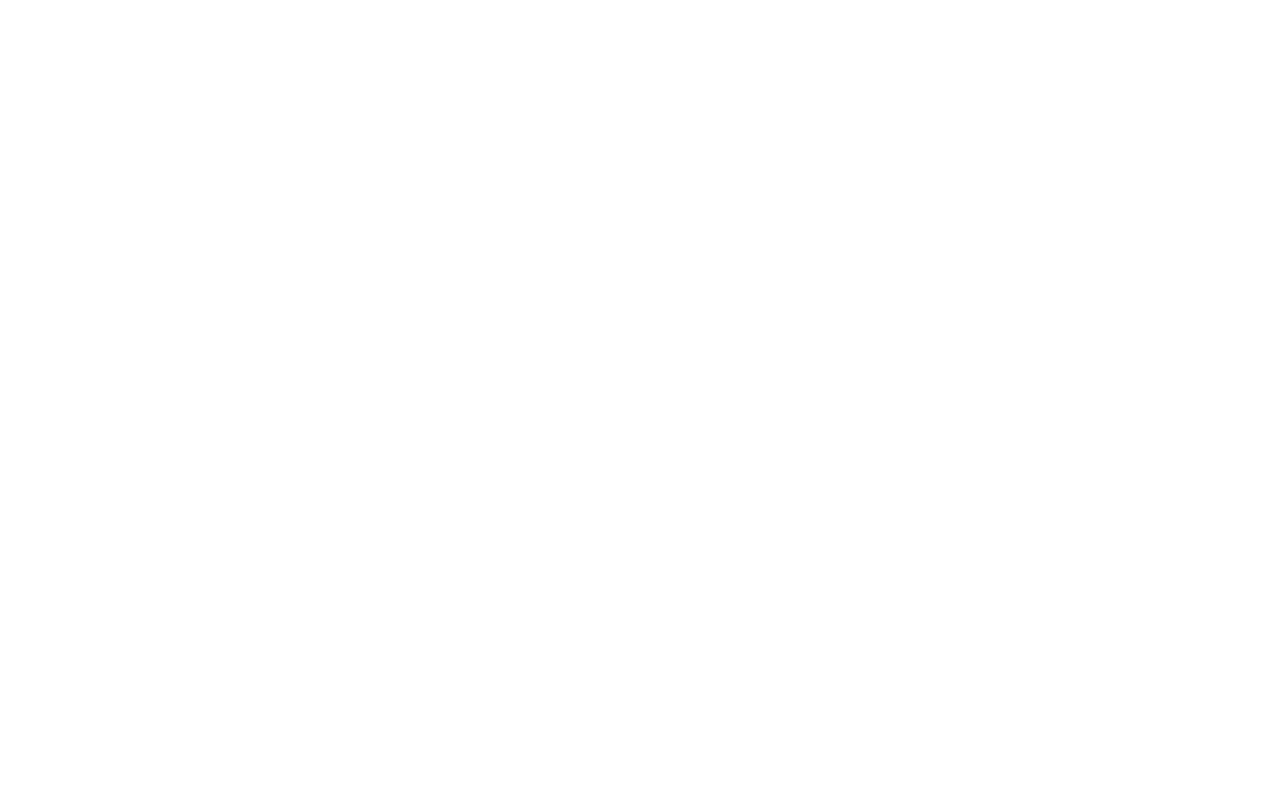
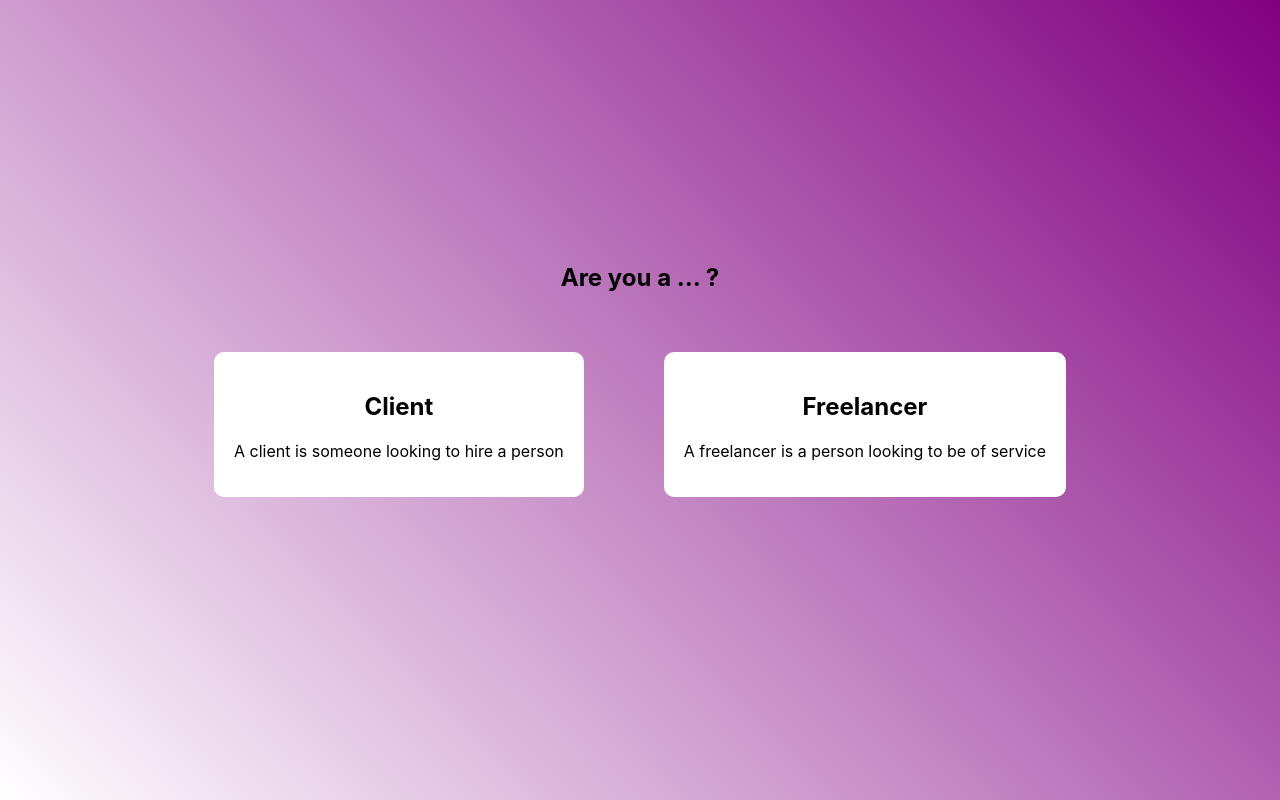
Before and after one commit to ZayaanOmar/skillVerse, a React (Create React App) app in the folder frontend/: page /roles in a window 1280 px wide. Before the commit this address had no page. Built offline with nearby package versions, Linux system fonts and the light colour scheme.

Commit message:
Fixed up the some styling and the layout of the role selection page

```diff
--- a/frontend/src/App.js
+++ b/frontend/src/App.js
@@ -1,6 +1,7 @@
 import React from 'react';
 import { BrowserRouter as Router, Routes, Route } from 'react-router-dom';
 import ClientHome from './pages/ClientHome';
+import RoleSelection from './pages/RoleSelection';
 
 function App() {
   return (
@@ -8,6 +9,7 @@
       <Routes>
         <Route path="/" element={<h1>Hello from Landing Page</h1>} />
         <Route path="/client/home" element={<ClientHome />} />
+        <Route path="/roles" element={<RoleSelection/>} />
       </Routes>
     </Router>
   );
--- a/frontend/src/pages/RoleSelection.css
+++ b/frontend/src/pages/RoleSelection.css
@@ -1 +1,35 @@
-import
+.role-selection{
+    background: linear-gradient(45deg, white, purple);
+    height: 100vh;
+    display: flex;
+    justify-content: center;   /* centers horizontally */
+    align-items: center;
+}
+
+.role-body{
+    text-align: center;
+    margin: 0 auto;
+}
+
+.role-body h1 {
+    margin-top: 0; /* Remove top space from h1 */
+}
+
+
+.roles-container{
+    display: flex;
+    align-items: center;
+}
+
+.client-description, .freelancer-description{
+    background: white;
+    border-radius: 10px;
+    margin: 40px;
+    padding: 20px;
+    transition: transform 0.3s ease;
+}
+
+.client-description:hover, .freelancer-description:hover{
+    cursor: pointer;
+    transform: scale(1.03);
+}
--- a/frontend/src/pages/RoleSelection.jsx
+++ b/frontend/src/pages/RoleSelection.jsx
@@ -1,2 +1,23 @@
 import React from 'react';
 import './RoleSelection.css'; //importing css style file
+const RoleSelection = () => {
+    return (
+        <main className='role-selection'>
+            <section className='role-body'>
+                <h1>Are you a ... ?</h1>
+                <section className='roles-container'>
+                    <section className='client-description'>
+                        <h2>Client</h2>
+                        <p>A client is someone looking to hire a person</p>
+                    </section>
+                    <section className='freelancer-description'>
+                        <h2>Freelancer</h2>
+                        <p>A freelancer is a person looking to be of service</p>
+                    </section>
+                </section>
+            </section>
+        </main>
+    );
+};
+
+export default RoleSelection;
```
